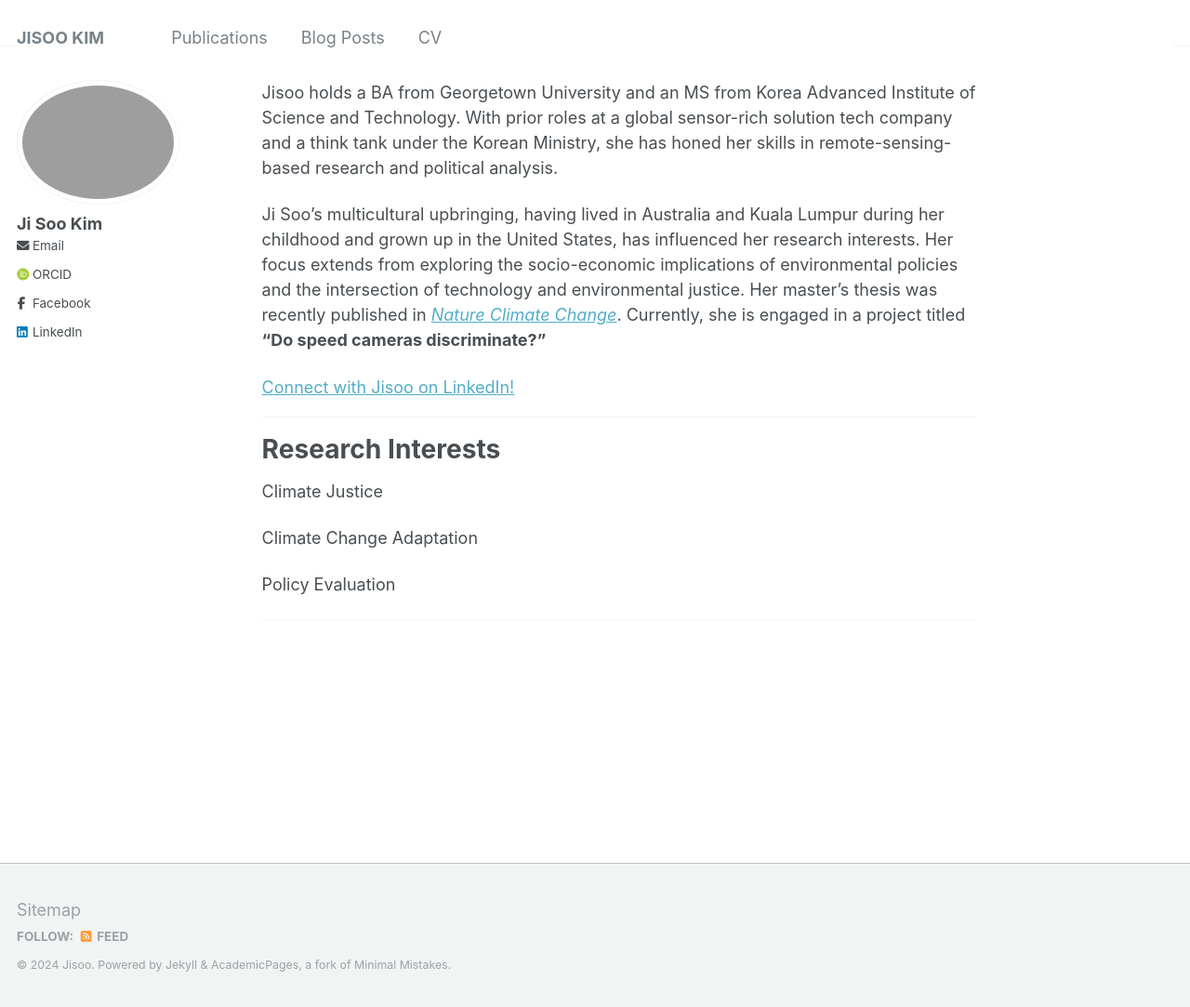
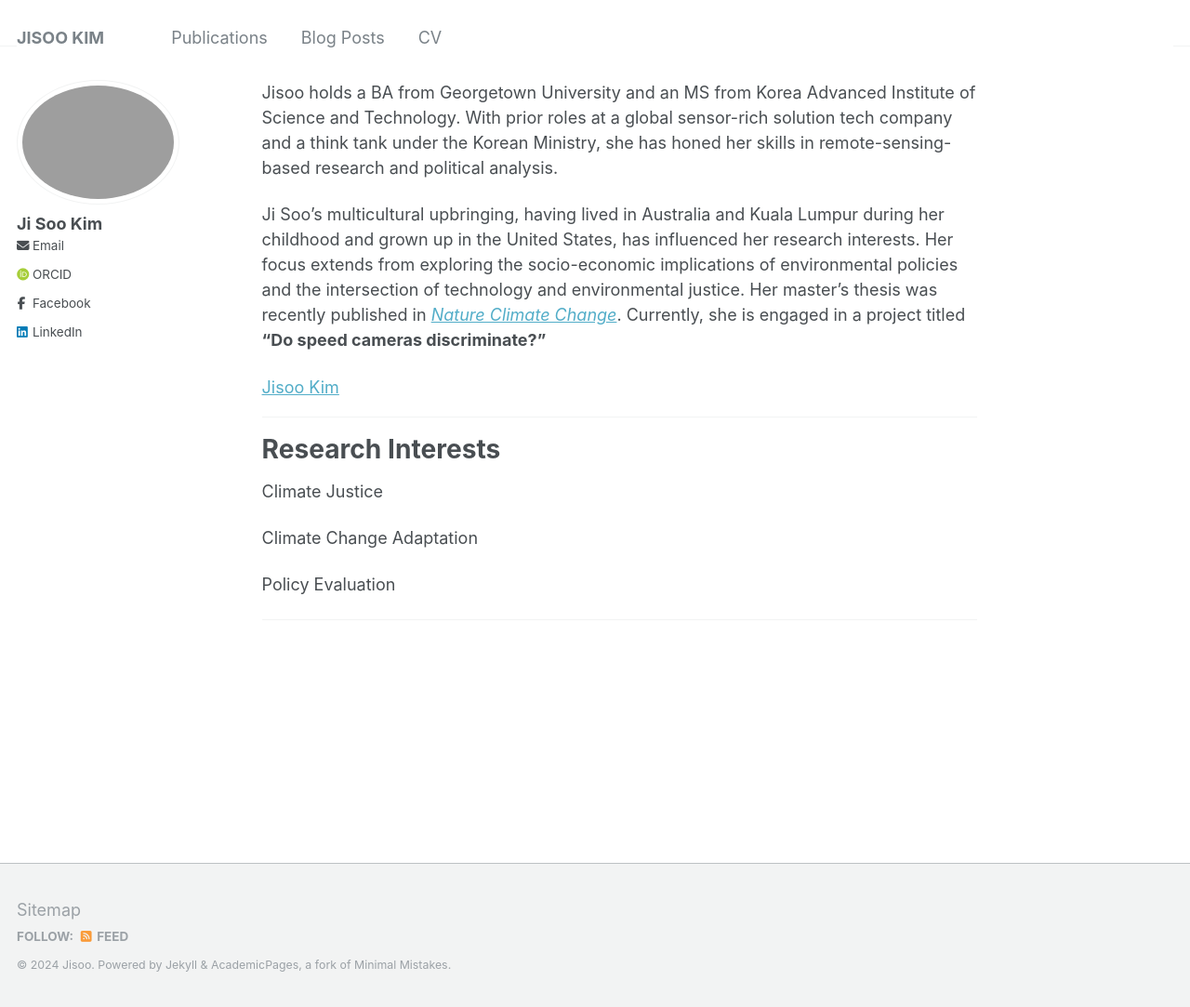
Before and after one commit to jk-jisookim/jk-jisookim.github.io, a Jekyll site: the page built from _pages/about.md, in a window 1280 px wide and 1083 px high. Shown: the whole window at 93% size. Built offline with Jekyll 4.4.1, drawn with Linux system fonts in a browser that asks for light colours; some web fonts are replaced; comment, search, counter and statistics services are not loaded.

Commit message:
Update about.md

```diff
--- a/_pages/about.md
+++ b/_pages/about.md
@@ -11,7 +11,7 @@ Jisoo holds a BA from Georgetown University and an MS from Korea Advanced Instit
 Ji Soo's multicultural upbringing, having lived in Australia and Kuala Lumpur during her childhood and grown up in the United States, has influenced her research interests. Her focus extends from exploring the socio-economic implications of environmental policies and the intersection of technology and environmental justice. Her master's thesis was recently published in <a href="https://www.nature.com/articles/s41558-024-01980-w"><i>Nature Climate Change</i></a>. Currently, she is engaged in a project titled <b>"Do speed cameras discriminate?"</b>
 
 <script src="https://platform.linkedin.com/badges/js/profile.js" async defer type="text/javascript"></script>
-<div class="badge-base LI-profile-badge" data-locale="en_US" data-size="medium" data-theme="light" data-type="VERTICAL" data-vanity="jisookim11" data-version="v1"><a class="badge-base__link LI-simple-link" href="https://www.linkedin.com/in/jisookim11/">Connect with Jisoo on LinkedIn!</a></div>
+<div class="badge-base LI-profile-badge" data-locale="en_US" data-size="medium" data-theme="light" data-type="VERTICAL" data-vanity="jisookim11" data-version="v1"><a class="badge-base__link LI-simple-link" href="https://linkedin.com/in/jisookim11?trk=profile-badge">Jisoo Kim</a></div>
 
 
 
```
